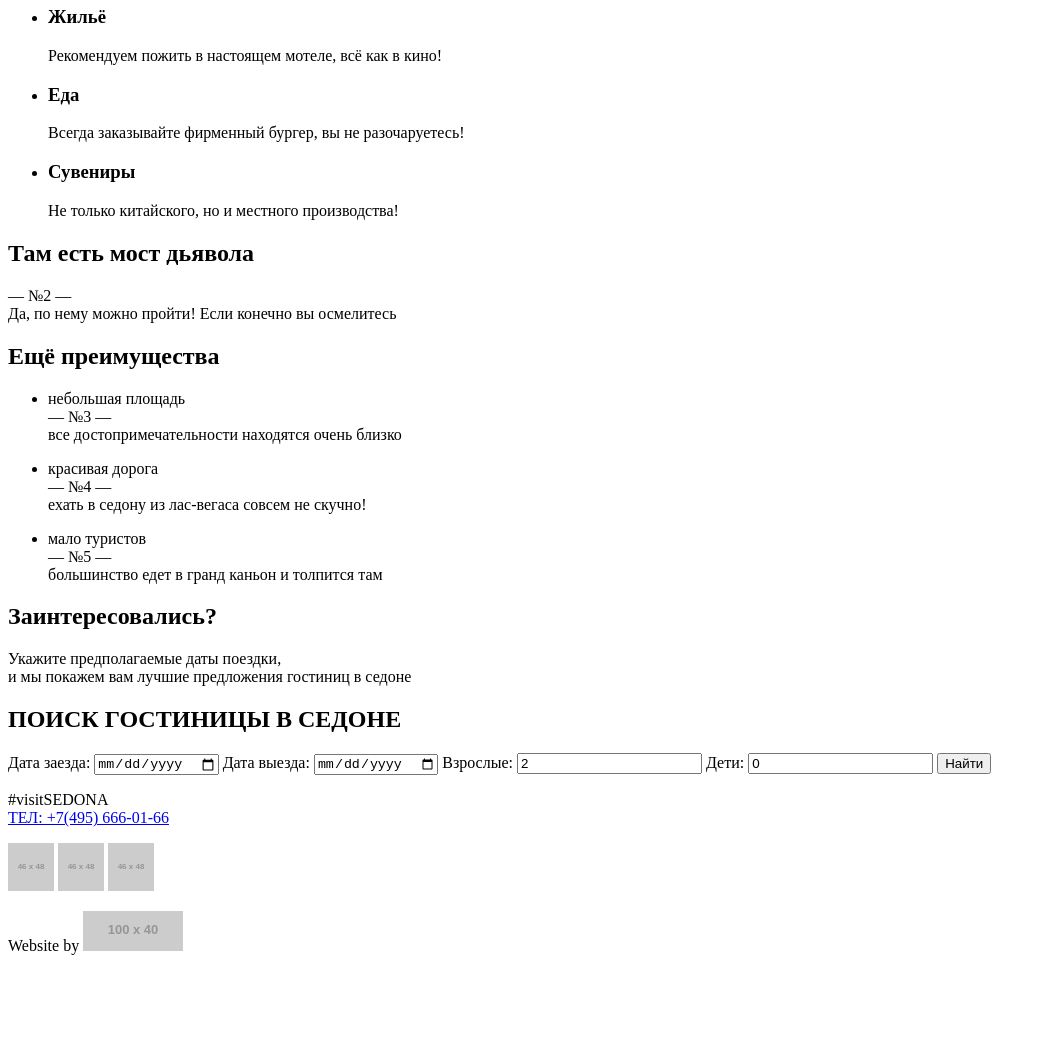
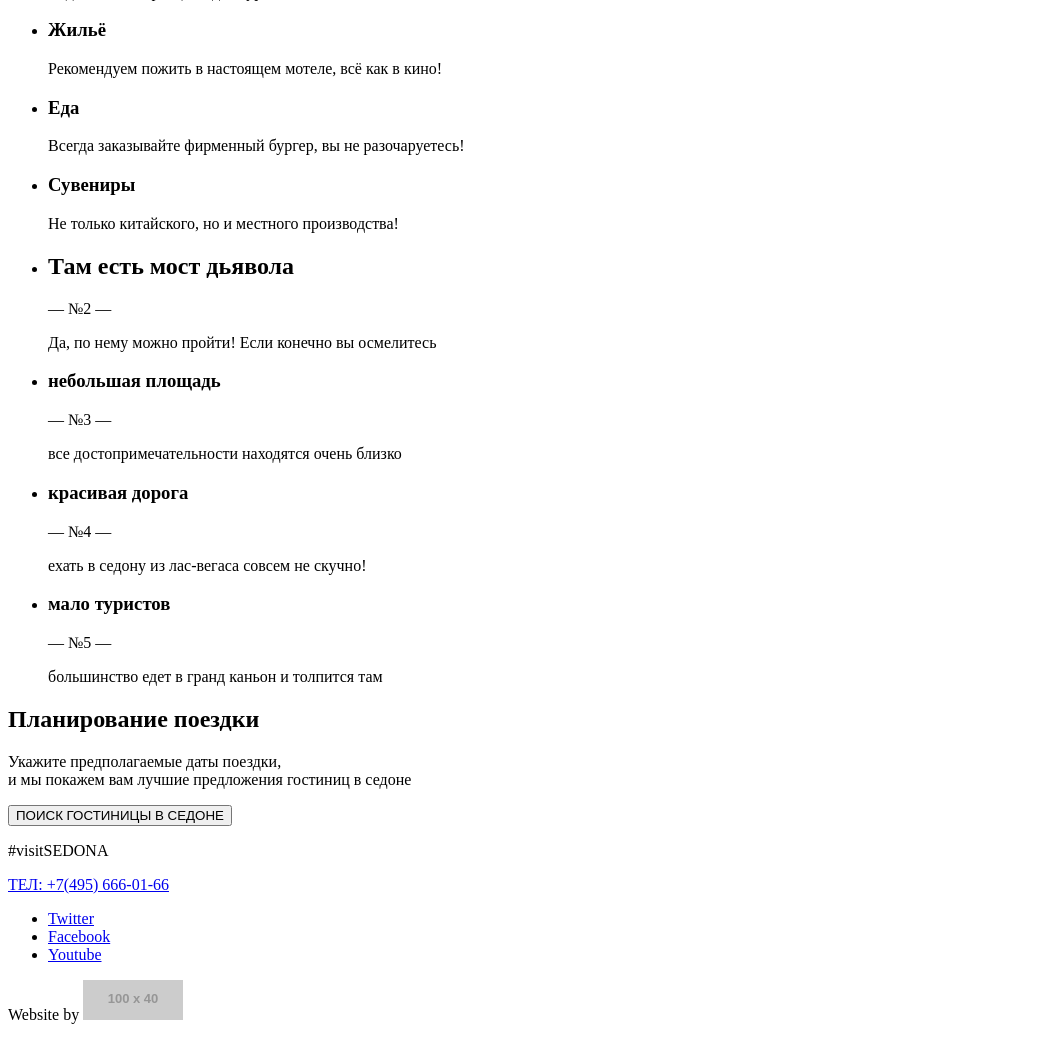
Before and after one commit to nsrusin/1534571-sedona-29, a plain HTML site: page index.html in a window 1280 px wide. Shown: the part 1009-2049 px from the top of the page, without its empty margins (0-1047 px from the left). Before the commit the page ends 1980 px from the top, so only its background shows below. Drawn offline with Linux system fonts and the light colour scheme; placeholder pictures from the web are drawn by us.

Commit message:
Внесены 12 правок по запросу Екатерины
Внесены 12 правок по запросу Екатерины

```diff
--- a/index.html
+++ b/index.html
@@ -22,17 +22,16 @@
       <img src="http://via.placeholder.com/1200x509" Width="1200" Height="509" alt="Главное изображение">
       <h1>Добро пожаловать в Седону!</h1>
       <section>
-        <h2>Преимущества</h2>
+        <h2>О Седоне</h2>
         <p>Седона — небольшой городок в Аризоне, заслуживающий большего!</p>
-        <p>Рассмотрим 5 причин, по которым Седона круче, чем гранд каньон!</p>
+        <h2>Рассмотрим 5 причин, по которым Седона круче, чем гранд каньон!</h2>
       </section>
-      <section>
+      <ul>
+        <li>
           <h2>Настоящий городок</h2>
           <p>— №1 —</p>
           <p>Седона - не аттракцион для туристов, там течёт своя жизнь</p>
-      </section>
-      <section>
-        <ul>
+        </li>
         <li>
           <h3>Жильё</h3>
           <p>Рекомендуем пожить в настоящем мотеле, всё как в кино!</p>
@@ -45,43 +44,32 @@
           <h3>Сувениры</h3>
           <p>Не только китайского, но и местного производства!</p>
         </li>
-        </ul>
-      </section>
-      <section>
+        <li>
           <h2>Там есть мост дьявола</h2>
-        <p>— №2 —<br>Да, по нему можно пройти! Если конечно вы осмелитесь</p>
-      </section>
-      <section>
-        <h2>Ещё преимущества</h2>
-        <ul>
-          <li>
-            <p>
-              небольшая площадь<br>
-              — №3 —<br>
-              все достопримечательности находятся очень близко
-            </p>
+          <p>— №2 —</p>
+          <p>Да, по нему можно пройти! Если конечно вы осмелитесь</p>
         </li>
         <li>
-            <p>
-              красивая дорога<br>
-              — №4 —<br>
-              ехать в седону из лас-вегаса совсем не скучно!
-            </p>
+          <h3>небольшая площадь</h3>
+          <p>— №3 —</p>
+          <p>все достопримечательности находятся очень близко</p>
         </li>
         <li>
-            <p>
-              мало туристов<br>
-              — №5 —<br>
-              большинство едет в гранд каньон и толпится там
-            </p>
+          <h3>красивая дорога</h3>
+          <p>— №4 —</p>
+          <p>ехать в седону из лас-вегаса совсем не скучно!</p>
+        </li>
+        <li>
+          <h3>мало туристов</h3>
+          <p>— №5 —</p>
+          <p>большинство едет в гранд каньон и толпится там</p>
         </li>
       </ul>
-      </section>
       <section>
-        <h2>Заинтересовались?</h2>
+        <h2>Планирование поездки</h2>
         <p>Укажите предполагаемые даты поездки,<br> и мы покажем вам лучшие предложения гостиниц в седоне</p>
-        <form>
-          <h2>ПОИСК ГОСТИНИЦЫ В СЕДОНЕ</h2>
+        <input type="button" value="ПОИСК ГОСТИНИЦЫ В СЕДОНЕ">
+<!--        <form>
           Дата заезда:
           <input type="date">
           Дата выезда:
@@ -91,23 +79,27 @@
           Дети:
           <input type="number" min="0" value="0">
           <button type="submit">Найти</button>
-        </form>
+        </form> -->
       </section>
     </main>
     <footer>
-      <p>
-        #visitSEDONA<br>
+      <p>#visitSEDONA</p>
       <a href="tel:+79456660166">ТЕЛ: +7(495) 666-01-66</a>
-      </p>
-      <p>
-        <img src="http://via.placeholder.com/46x48" alt="Ссылка на Twitter" Width="46" Height="48">
-        <img src="http://via.placeholder.com/46x48" alt="Ссылка на Facebook" Width="46" Height="48">
-        <img src="http://via.placeholder.com/46x48" alt="Ссылка на Youtube" Width="46" Height="48">
-      </p>
+      <ul>
+        <li>
+          <a href="#">Twitter</a>
+        </li>
+        <li>
+          <a href="#">Facebook</a>
+        </li>
+        <li>
+          <a href="#">Youtube</a>
+        </li>
+      </ul>
       <p>
         Website by
-        <a href="https://htmlacademy.ru/intensive/htmlcss" alt="лендинг интенсива «HTML и CSS. Профессиональная вёрстка сайтов»">
-          <img src="http://via.placeholder.com/100x40">
+        <a href="https://htmlacademy.ru/intensive/htmlcss">
+          <img src="http://via.placeholder.com/100x40" alt="лендинг интенсива «HTML и CSS. Профессиональная вёрстка сайтов»">
         </a>
       </p>
     </footer>
```
Lines whose indentation alone changed are shown as unchanged.
